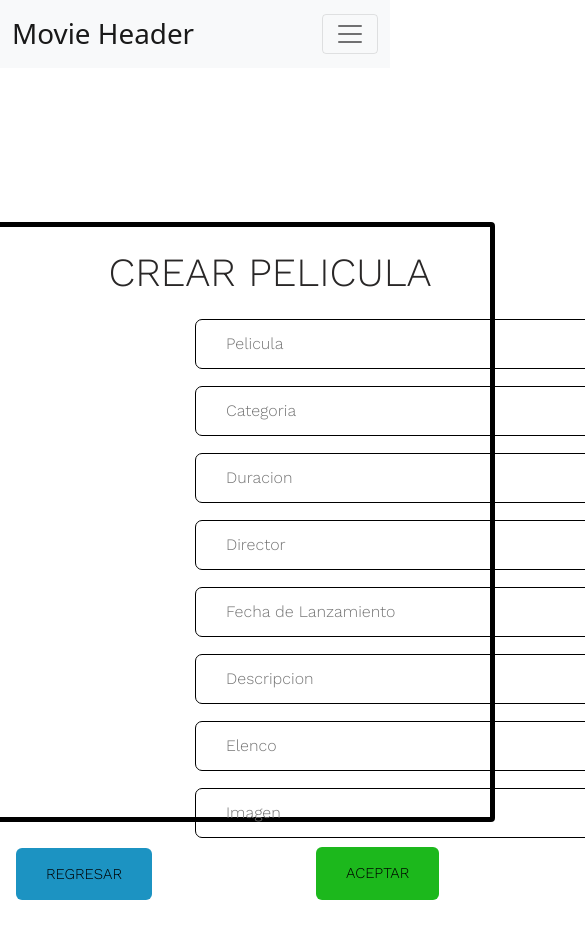
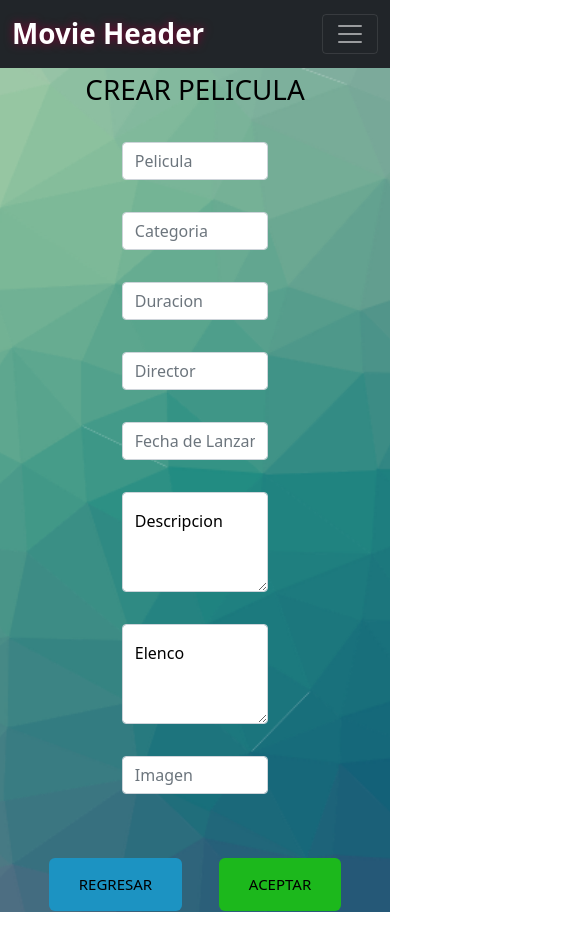
Before and after one commit to Reaper-Black/catalog-of-movies, an Angular app: page /movies in a window 390 px wide. Shown: the top 950 px of the page, 585 px wide, since content can reach past the window. After the commit the page ends 912 px from the top, so only its background shows below. Built offline with nearby package versions, Linux system fonts and the light colour scheme; sample sign-in values are in the browser's storage.

Commit message:
feat: se corrigieron varios problemas con los estilos y se hicieron responsivos

```diff
--- a/src/app/components/about/about.component.css
+++ b/src/app/components/about/about.component.css
@@ -1,6 +1,5 @@
 @import url('https://fonts.googleapis.com/css2?family=Anton&family=Nunito:wght@300;400;500;700&display=swap');
-
-body{
+body {
     font: 18px "Nunito", sans-serif;
     color: white;
     min-height: 100vh;
@@ -9,28 +8,10 @@ body{
     justify-content: center;
     align-items: center;
     background: url("../../../assets/bg.jpg") no-repeat center;
+    background-size: cover;
 }
 
-body::before{
-    content: '';
-    position: fixed;
-    inset: 0;
-    z-index: -1;
-    pointer-events: none;
-    background-size: cover;
-    animation: backgroundZoomAnimate 5s forwards;
-}
-
-@keyframes backgroundZoomAnimate {
-    from{
-        transform: scale(1);
-    }
-    to{
-        transform: scale(1.1);
-    }
-}
-
-.profile-card{
+.profile-card {
     box-shadow: 0 18px 200px -60px black;
     border-radius: 50px;
     width: 650px;
@@ -41,13 +22,12 @@ body::before{
     display: flex;
     flex-direction: column;
     gap: 40px;
-
-    @media screen and (max-width: 768px){
+    @media screen and (max-width: 768px) {
         width: auto;
     }
 }
 
-img{
+img {
     margin: auto;
     width: 200px;
     height: 200px;
@@ -57,59 +37,58 @@ img{
     box-shadow: 0 10px 60px -10px rgba(13, 28, 39, .5);
 }
 
-.profile-card_desc{
+.profile-card_desc {
     text-align: center;
     display: flex;
     flex-direction: column;
     gap: 25px;
 }
 
-.profile-card_desc h1{
+.profile-card_desc h1 {
     font-size: 2.5rem;
     font-weight: bold;
 }
 
-.profile-card_desc div{
+.profile-card_desc div {
     font-size: 20px;
 }
 
-.profile-card_info{
+.profile-card_info {
     display: flex;
     justify-content: center;
     gap: 50px;
-
     @media screen and (max-width: 576px) {
         gap: 30px;
     }
 }
 
-.profile-card_info div{
+.profile-card_info div {
     text-transform: uppercase;
     font-weight: bold;
     letter-spacing: 1px;
     text-align: center;
 }
 
-.profile-card_info div:first-child{
+.profile-card_info div:first-child {
     font-weight: bold;
     letter-spacing: 3px;
     font-size: 2rem;
     margin-bottom: 15px;
 }
 
-.profile-card_info div:last-child{
+.profile-card_info div:last-child {
     font-size: 16px;
     opacity: .7;
 }
 
-.profile-card_social{
+.profile-card_social {
     display: flex;
     justify-content: center;
     align-items: center;
     flex-wrap: wrap;
 }
 
-.profile-card_social a{
+.profile-card_social a {
     display: inline-flex;
     width: 55px;
     height: 55px;
@@ -123,37 +102,38 @@ img{
     transition: all .2s;
 }
 
-.profile-card_social a{
-    @media screen and(max-width: 768px){
+.profile-card_social a {
+    @media screen and(max-width: 768px) {
         width: 50px;
         height: 50px;
         margin: 10px;
     }
 }
-.profile-card_social a{
+
+.profile-card_social a {
     @media screen and(min-width: 768px) {
-        &:hover{
+        &:hover {
             transform: scale(1.2) translateY(-5px)
         }
     }
 }
 
-.facebook{
+.facebook {
     background: linear-gradient(45deg, #3b5998, #0078d7);
     box-shadow: 0 4px 30px rgba(43, 98, 169, 0.5);
 }
 
-.twitter{
+.twitter {
     background: linear-gradient(45deg, #1da1f2, #0e71c8);
     box-shadow: 0 4px 30px rgba(19, 127, 212, 0.7);
 }
 
-.instagram{
+.instagram {
     background: linear-gradient(45deg, #405de6, #5851db, #833ab4, #c13584, #e1306c, #fd1d1d);
     box-shadow: 0 4px 30px rgba(120, 64, 190, 0.6);
 }
 
-.github{
+.github {
     background: linear-gradient(45deg, #333333, #626b73);
     box-shadow: 0 4px 30px rgba(63, 65, 67, 0.6);
 }
--- a/src/app/components/nav-bar/nav-bar.component.css
+++ b/src/app/components/nav-bar/nav-bar.component.css
@@ -0,0 +1,10 @@
+nav {
+    text-shadow: 0px 0px 10px #810034;
+}
+
+li,
+a {
+    color: #ffffff !important;
+    text-decoration: none !important;
+    font-weight: 800 !important;
+}
--- a/src/app/components/nav-bar/nav-bar.component.html
+++ b/src/app/components/nav-bar/nav-bar.component.html
@@ -1,4 +1,4 @@
-<nav class="navbar navbar-expand-lg navbar-light bg-light">
+<nav class="navbar navbar-expand-lg navbar-dark bg-dark">
     <div class="container-fluid">
         <a class="navbar-brand fs-1" routerLink="/home">Movie Header</a>
         <button class="navbar-toggler" type="button" data-bs-toggle="collapse" data-bs-target="#navbarSupportedContent" aria-controls="navbarSupportedContent" aria-expanded="false" aria-label="Toggle navigation">
--- a/src/app/components/new-movies/new-movies.component.css
+++ b/src/app/components/new-movies/new-movies.component.css
@@ -1,102 +1,21 @@
 @import url('https://fonts.googleapis.com/css2?family=Work+Sans:wght@300&display=swap');
-
 body {
     font-family: 18px 'Work Sans', sans-serif;
     color: black;
     min-height: 100vh;
-    padding: 2rem;
-    display: flex;
-    justify-content: center;
-    align-items: center;
+    background: url("../../../assets/bg4.png") no-repeat center;
+    background-size: cover;
 }
 
-body::before {
-    content: '';
-    position: fixed;
-    inset: 0;
-    z-index: -1;
-    pointer-events: none;
-    background: url("../../../assets/bg4.png") no-repeat center;
-    background-size: cover;
-    animation: backgroundZoomAnimate 20s forwards;
+.input-small {
+    width: 40% !important;
 }
 
-.card {
-    table-layout: fixed;
-    width: 600px;
-    height: 600px;
-    border-collapse: collapse;
-    border: 5px solid black;
-    background: white;
-  }
 
-.signupFrm{
-    display: flex;
-    justify-content: center;
-    align-items: center;
-    height: 100vh;
-}
+/***   Estilos de los botones ***/
 
-.form {
-    box-shadow: 0 18px 200px -60px black;
-    border-radius: 50px;
-    width: 750px;
-    position: relative;
-    backdrop-filter: blur(15px);
-    border: 2px solid #ffffff40;
-    padding: 3rem 5rem;
-    display: flex;
-    flex-direction: column;
-    gap: 40px;
-
-    @media screen and (max-width: 768px) {
-        width: auto;
-    }
-}
-
-.titulo {
-    font-size: 250%;
-    font-family: 'Work Sans', sans-serif;
-    color: rgb(41, 39, 39);
-    text-align: center;
-    text-shadow: 0 3px 5px white;
-    margin-bottom: 20px;
-    margin-left: 150px;
-}
-
-.inputContainer {
-    position: relative;
-    height: 50px;
-    width: 100%;
-    margin-bottom: 17px;
-  }
-
-.form-control-lg{
-    position: absolute;
-    font-family: 'Work Sans', sans-serif;
-    top: 0px;
-    height: 100%;
-    width: 100%;
-    box-sizing: border-box;
-    background-color: rgb(41, 39, 39);
-    border: 1px solid rgb(0, 0, 0);
-    color: rgb(0, 0, 0);
-    border-radius: 7px;
-    font-size: 16px;
-    padding: 0 30px;
-    outline: none;
-    background: none;
-    z-index: 1;
-}
-
-span{
-    font-family: 'Work Sans', sans-serif;
-    margin-top: 80px;
-}
-
-.btn-back{
+.btn-back {
     display: block;
-    font-family: 'Work Sans', sans-serif;
     padding: 15px 30px;
     border: none;
     background-color: #1c93c2;
@@ -104,18 +23,15 @@ span{
     border-radius: 6px;
     cursor: pointer;
     font-size: 15px;
-    margin-top: -7px;
-    margin-left: 100px;
 }
 
 .btn-back:hover {
-    background-color: #0a4d68;
+    background-color: #00b7ff;
     transform: translateY(-2px);
 }
 
-  .btn-success{
+.btn-success {
     display: block;
-    font-family: 'Work Sans', sans-serif;
     padding: 15px 30px;
     border: none;
     background-color: #1cb81c;
@@ -123,11 +39,9 @@ span{
     border-radius: 6px;
     cursor: pointer;
     font-size: 15px;
-    margin-top: -53px;
-    margin-left: 400px;
 }
 
 .btn-success:hover {
-    background-color: #065f15;
+    background-color: #08f52f;
     transform: translateY(-2px);
 }
--- a/src/app/components/new-movies/new-movies.component.html
+++ b/src/app/components/new-movies/new-movies.component.html
@@ -1,85 +1,75 @@
-<body>
-    <div class="signupFrm">
-        <div class="row">
-            <div class="col-lg-6 offset-lg-3">
-                <div class="card">
-                    <div class="card-body text-center">
-                        <span class="titulo"> {{ titulo | uppercase }}</span>
+<body class="d-flex justify-content-center align-items-center">
+    <div class="container text-center">
+        <span class="fs-1"> {{ titulo | uppercase }}</span>
         <form class="mt-3" [formGroup]="movieForm" (ngSubmit)="createMovie()">
 
-                            <div class="inputContainer">
-                                <input type="text" formControlName="movie" class="form-control-lg" placeholder="Pelicula">
-                                <div class="text-danger"
-                                    *ngIf="movieForm.get('movie')?.hasError('required') && movieForm.get('movie')?.touched">
+            <div class="d-flex flex-column align-items-center justify-content-center">
+
+                <div class="m-3 input-small">
+                    <input type="text" formControlName="movie" class="form-control" placeholder="Pelicula">
+                    <div class="text-danger" *ngIf="movieForm.get('movie')?.hasError('required') && movieForm.get('movie')?.touched">
                         <span>El Nombre de la Pelicula <strong>es Obligatorio</strong></span>
                     </div>
                 </div>
 
-                            <div class="inputContainer">
-                                <input type="text" formControlName="categoria" class="form-control-lg" placeholder="Categoria">
-                                <div class="text-danger"
-                                    *ngIf="movieForm.get('categoria')?.hasError('required') && movieForm.get('categoria')?.touched">
+                <div class="m-3 input-small">
+                    <input type="text" formControlName="categoria" class="form-control" placeholder="Categoria">
+                    <div class="text-danger" *ngIf="movieForm.get('categoria')?.hasError('required') && movieForm.get('categoria')?.touched">
                         <span>La Categoria <strong>es obligatoria</strong></span>
                     </div>
                 </div>
 
-                            <div class="inputContainer">
-                                <input type="text" formControlName="duracion" class="form-control-lg" placeholder="Duracion">
-                                <div class="text-danger"
-                                    *ngIf="movieForm.get('duracion')?.hasError('required') && movieForm.get('duracion')?.touched">
+                <div class="m-3 input-small">
+                    <input type="text" formControlName="duracion" class="form-control" placeholder="Duracion">
+                    <div class="text-danger" *ngIf="movieForm.get('duracion')?.hasError('required') && movieForm.get('duracion')?.touched">
                         <span>La Duración <strong>es Obligatoria</strong></span>
                     </div>
                 </div>
 
-                            <div class="inputContainer">
-                                <input type="text" formControlName="director" class="form-control-lg" placeholder="Director">
-                                <div class="text-danger"
-                                    *ngIf="movieForm.get('director')?.hasError('required') && movieForm.get('director')?.touched">
+                <div class="m-3 input-small">
+                    <input type="text" formControlName="director" class="form-control" placeholder="Director">
+                    <div class="text-danger" *ngIf="movieForm.get('director')?.hasError('required') && movieForm.get('director')?.touched">
                         <span>El Director <strong>es Obligatorio</strong></span>
                     </div>
                 </div>
 
-                            <div class="inputContainer">
-                                <input type="text" formControlName="fecha_lanzamiento" class="form-control-lg" placeholder="Fecha de Lanzamiento">
-                                <div class="text-danger"
-                                    *ngIf="movieForm.get('fecha_lanzamiento')?.hasError('required') && movieForm.get('fecha_lanzamiento')?.touched">
+                <div class="m-3 input-small">
+                    <input type="text" formControlName="fecha_lanzamiento" class="form-control" placeholder="Fecha de Lanzamiento">
+                    <div class="text-danger" *ngIf="movieForm.get('fecha_lanzamiento')?.hasError('required') && movieForm.get('fecha_lanzamiento')?.touched">
                         <span>La Fecha de Lanzamiento <strong>es Obligatoria</strong></span>
                     </div>
                 </div>
 
-                            <div class="inputContainer">
-                                <input type="text" formControlName="descripcion" class="form-control-lg" placeholder="Descripcion">
-                                <div class="text-danger"
-                                    *ngIf="movieForm.get('descripcion')?.hasError('required') && movieForm.get('descripcion')?.touched">
+                <div class="form-floating m-3 input-small">
+                    <textarea class="form-control" placeholder="Descripcion" formControlName="descripcion" id="floatingTextarea" style="height: 100px"></textarea>
+                    <label for="floatingTextarea">Descripcion</label>
+                    <div class="text-danger" *ngIf="movieForm.get('descripcion')?.hasError('required') && movieForm.get('descripcion')?.touched">
                         <span>La Descripción <strong>es Obligatoria</strong></span>
                     </div>
                 </div>
 
-                            <div class="inputContainer">
-                                <input type="text" formControlName="elenco" class="form-control-lg" placeholder="Elenco">
-                                <div class="text-danger"
-                                    *ngIf="movieForm.get('elenco')?.hasError('required') && movieForm.get('elenco')?.touched">
+                <div class="form-floating m-3 input-small">
+                    <textarea class="form-control" placeholder="Elenco" formControlName="elenco" id="floatingTextarea2" style="height: 100px"></textarea>
+                    <label for="floatingTextarea2">Elenco</label>
+                    <div class="text-danger" *ngIf="movieForm.get('elenco')?.hasError('required') && movieForm.get('elenco')?.touched">
                         <span>El Elenco <strong>es Obligatorio</strong></span>
                     </div>
                 </div>
 
-                            <div class="inputContainer">
-                                <input type="text" formControlName="imagen" class="form-control-lg" placeholder="Imagen">
-                                <div class="text-danger"
-                                    *ngIf="movieForm.get('imagen')?.hasError('required') && movieForm.get('imagen')?.touched">
+                <div class="m-3 input-small">
+                    <input type="text" formControlName="imagen" class="form-control" placeholder="Imagen">
+                    <div class="text-danger" *ngIf="movieForm.get('imagen')?.hasError('required') && movieForm.get('imagen')?.touched">
                         <span>La Imagen <strong>es Obligatoria</strong></span>
                     </div>
                 </div>
 
-                            <div class="inputContainer">
-                                <button routerLink="/" class="btn-back">REGRESAR</button>
-                                <button type="submit" [disabled]="movieForm.invalid"
-                                    class="btn-success">ACEPTAR</button>
             </div>
+
+            <div class="mt-5 d-flex flex-row align-items-center justify-content-evenly">
+                <button routerLink="/home" class="btn-back">REGRESAR</button>
+                <button type="submit" [disabled]="movieForm.invalid" class="btn-success">ACEPTAR</button>
+            </div>
+
         </form>
     </div>
-                </div>
-            </div>
-        </div>
-    </div>
 </body>
```
Also changed, not shown: src/app/components/about/about.component.html (+16 -13 lines), src/app/components/home-page/home-page.component.css (+13 -2 lines), src/app/components/home-page/home-page.component.html (+12 -9 lines), src/assets/avatar3.jpeg (added), 1 other file (tests, documents, lock files or other folders). Lines whose indentation alone changed are shown as unchanged.
